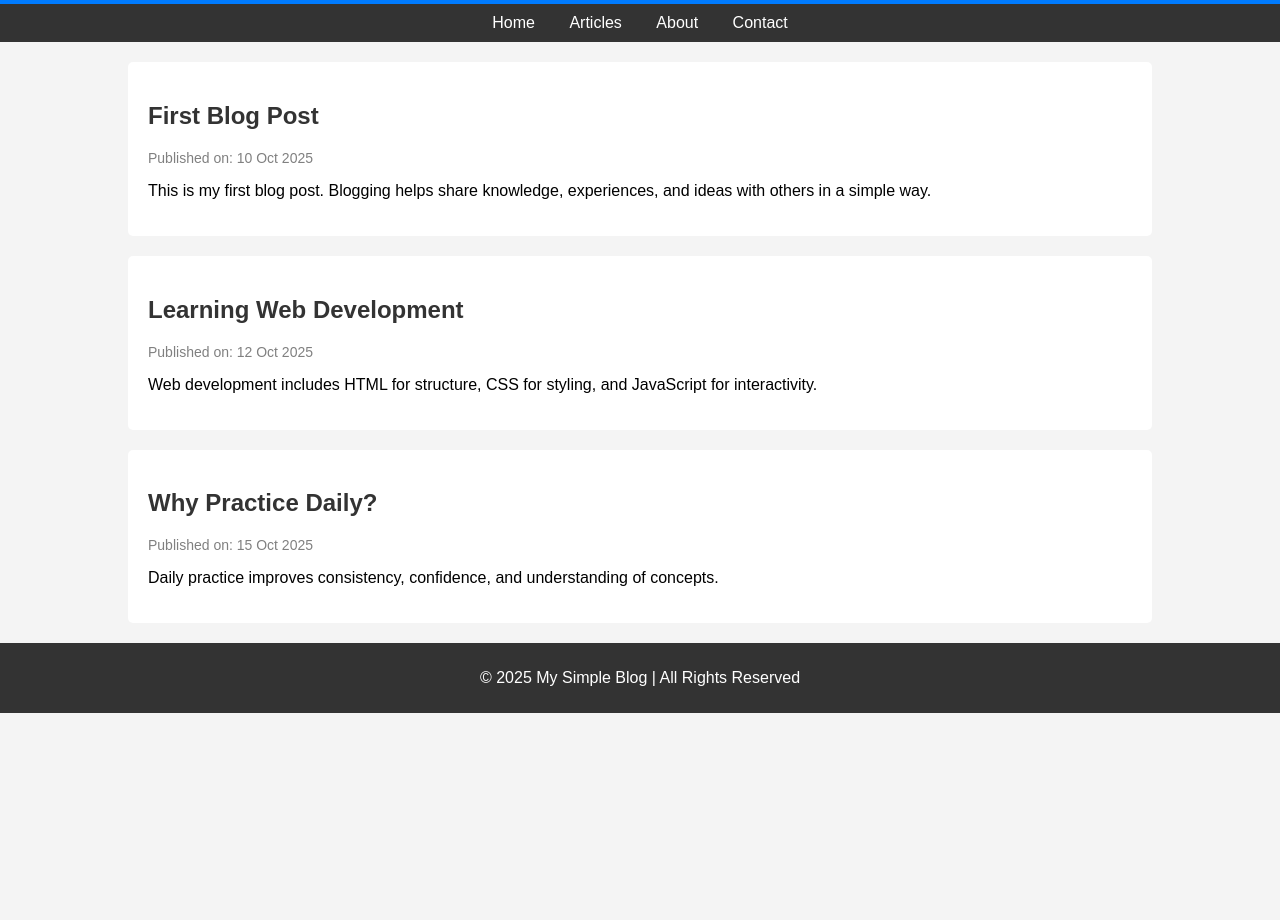
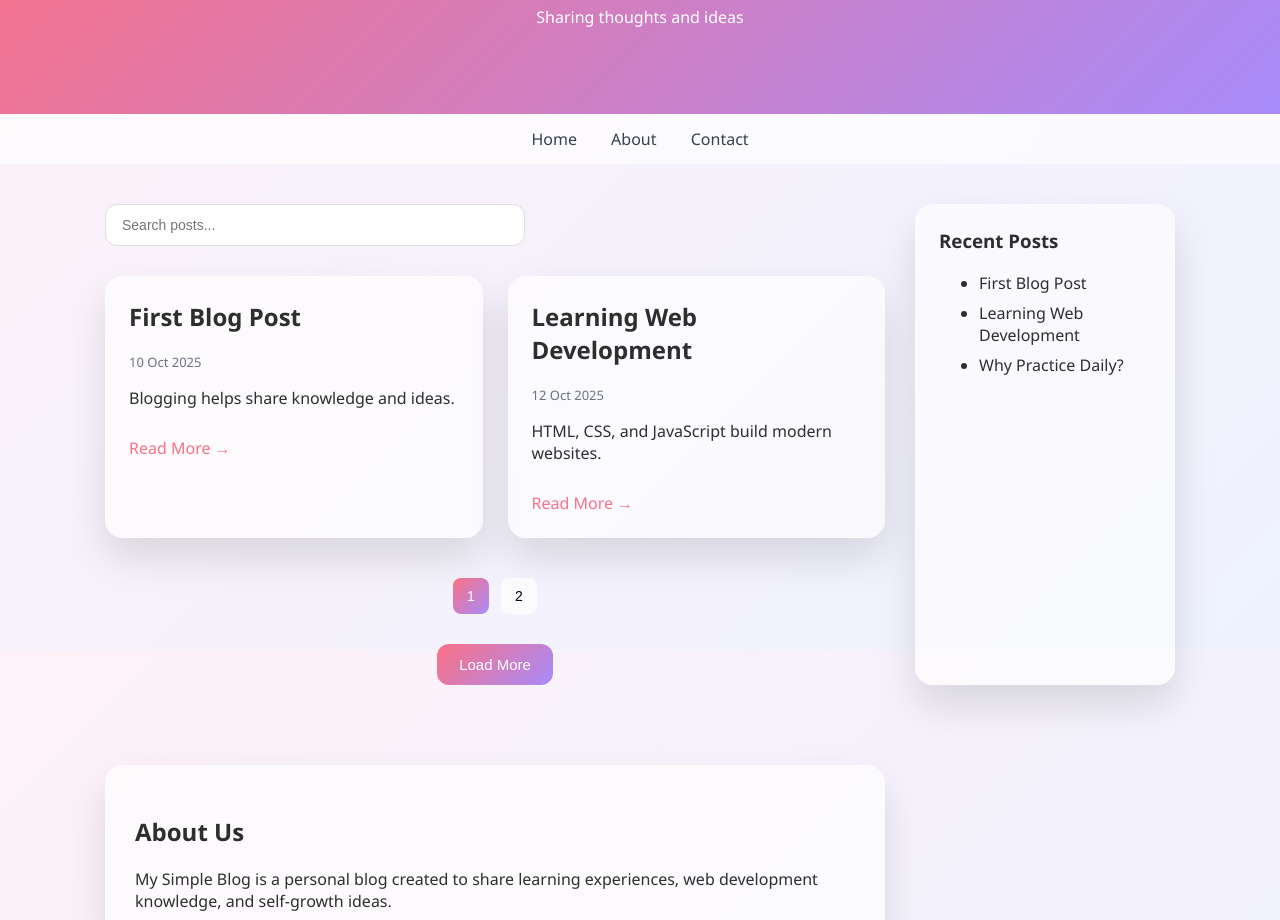
Before and after one commit to krunal-mojidra-07/Internship-Projects, a plain HTML site: page Task 10/index.html in a window 1280 px wide. Shown: the part 150-1070 px from the top of the page. Before the commit the page ends 863 px from the top, so only its background shows below. Drawn offline with Linux system fonts and the light colour scheme.

Commit message:
blog web commpleted

```diff
--- a/Task 10/index.html
+++ b/Task 10/index.html
@@ -2,7 +2,7 @@
 <html lang="en">
 <head>
   <meta charset="UTF-8">
-    <title>Simple Blog Page</title>
+  <title>My Simple Blog</title>
   <link rel="stylesheet" href="style.css">
 </head>
 <body>
@@ -13,44 +13,97 @@
 </header>
 
 <nav>
-        <a href="#">Home</a>
-        <a href="#">Articles</a>
-        <a href="#">About</a>
-        <a href="#">Contact</a>
+  <a href="#home">Home</a>
+  <a href="#about">About</a>
+  <a href="#contact">Contact</a>
 </nav>
 
-    <main>
-        <article>
+<main id="home" class="container">
+
+  <!-- BLOG -->
+  <section>
+
+    <!-- Search -->
+    <div class="search-box">
+      <input type="text" id="searchInput" placeholder="Search posts...">
+    </div>
+
+    <!-- Posts -->
+    <div class="posts">
+
+      <article class="post">
         <h2>First Blog Post</h2>
-            <p class="date">Published on: 10 Oct 2025</p>
-            <p>
-                This is my first blog post. Blogging helps share knowledge,
-                experiences, and ideas with others in a simple way.
-            </p>
+        <p class="date">10 Oct 2025</p>
+        <p>Blogging helps share knowledge and ideas.</p>
+        <a class="read-more">Read More →</a>
       </article>
 
-        <article>
+      <article class="post">
         <h2>Learning Web Development</h2>
-            <p class="date">Published on: 12 Oct 2025</p>
-            <p>
-                Web development includes HTML for structure, CSS for styling,
-                and JavaScript for interactivity.
-            </p>
+        <p class="date">12 Oct 2025</p>
+        <p>HTML, CSS, and JavaScript build modern websites.</p>
+        <a class="read-more">Read More →</a>
       </article>
 
-        <article>
+      <article class="post">
         <h2>Why Practice Daily?</h2>
-            <p class="date">Published on: 15 Oct 2025</p>
-            <p>
-                Daily practice improves consistency, confidence, and
-                understanding of concepts.
-            </p>
+        <p class="date">15 Oct 2025</p>
+        <p>Daily practice improves confidence and skills.</p>
+        <a class="read-more">Read More →</a>
       </article>
+
+    </div>
+
+    <!-- Pagination -->
+    <div class="pagination" id="pagination"></div>
+
+    <!-- Load More -->
+    <div class="load-more">
+      <button id="loadMoreBtn">Load More</button>
+    </div>
+
+  </section>
+
+  <!-- Sidebar -->
+  <aside class="sidebar">
+    <h3>Recent Posts</h3>
+    <ul>
+      <li>First Blog Post</li>
+      <li>Learning Web Development</li>
+      <li>Why Practice Daily?</li>
+    </ul>
+  </aside>
+
 </main>
 
+<!-- ABOUT -->
+<section id="about" class="container">
+  <div class="section-card">
+    <h2>About Us</h2>
+    <p>
+      My Simple Blog is a personal blog created to share learning experiences,
+      web development knowledge, and self-growth ideas.
+    </p>
+  </div>
+</section>
+
+<!-- CONTACT -->
+<section id="contact" class="container">
+  <div class="section-card">
+    <h2>Contact</h2>
+    <form>
+      <input type="text" placeholder="Your Name" required>
+      <input type="email" placeholder="Your Email" required>
+      <textarea rows="5" placeholder="Your Message"></textarea>
+      <button type="submit">Send Message</button>
+    </form>
+  </div>
+</section>
+
 <footer>
-        <p>© 2025 My Simple Blog | All Rights Reserved</p>
+  <p>© 2025 My Simple Blog</p>
 </footer>
 
+<script src="script.js"></script>
 </body>
 </html>
--- /dev/null
+++ b/Task 10/script.js
@@ -0,0 +1,60 @@
+const searchInput = document.getElementById("searchInput");
+const pagination = document.getElementById("pagination");
+const loadMoreBtn = document.getElementById("loadMoreBtn");
+
+const allPosts = Array.from(document.querySelectorAll(".post"));
+let filteredPosts = [...allPosts];
+
+let currentPage = 1;
+let postsPerPage = 2;
+
+function renderPosts(){
+  allPosts.forEach(p => p.style.display = "none");
+
+  const start = (currentPage - 1) * postsPerPage;
+  const end = currentPage * postsPerPage;
+
+  filteredPosts.slice(start, end).forEach(p => {
+    p.style.display = "block";
+  });
+
+  updatePagination();
+  updateLoadMore();
+}
+
+function updatePagination(){
+  pagination.innerHTML = "";
+  const totalPages = Math.ceil(filteredPosts.length / postsPerPage);
+
+  for(let i = 1; i <= totalPages; i++){
+    const btn = document.createElement("button");
+    btn.textContent = i;
+    if(i === currentPage) btn.classList.add("active");
+    btn.onclick = () => {
+      currentPage = i;
+      renderPosts();
+    };
+    pagination.appendChild(btn);
+  }
+}
+
+searchInput.addEventListener("keyup", () => {
+  const value = searchInput.value.toLowerCase();
+  filteredPosts = allPosts.filter(post =>
+    post.querySelector("h2").innerText.toLowerCase().includes(value)
+  );
+  currentPage = 1;
+  renderPosts();
+});
+
+loadMoreBtn.onclick = () => {
+  postsPerPage += 2;
+  renderPosts();
+};
+
+function updateLoadMore(){
+  loadMoreBtn.style.display =
+    postsPerPage >= filteredPosts.length ? "none" : "inline-block";
+}
+
+renderPosts();
--- a/Task 10/style.css
+++ b/Task 10/style.css
@@ -1,72 +1,243 @@
-body {
-    font-family: Arial, sans-serif;
-    margin: 0;
-    background-color: #f4f4f4;
+/*  THEME VARIABLES  */
+:root{
+  --bg: linear-gradient(135deg,#fdf2f8,#eef2ff);
+  --text:#2e2e2e;
+  --card:rgba(255,255,255,0.65);
+  --accent:#fb7185;
+  --accent2:#a78bfa;
+  --muted:#6b7280;
 }
 
-/* Header */
-header {
-    background-color: #007BFF;
+/*  GLOBAL RESET  */
+*{
+  box-sizing:border-box;
+}
+
+html, body{
+  height:100%;
+}
+
+body{
+  margin:0;
+  font-family: "Segoe UI", Arial, sans-serif;
+  background: var(--bg);
+  color: var(--text);
+  display:flex;
+  flex-direction:column;
+}
+
+/*  HEADER  */
+header{
+  background: linear-gradient(135deg,var(--accent),var(--accent2));
   color: white;
-    padding: 20px;
+  padding: 70px 20px;
   text-align: center;
 }
 
-/* Navigation */
-nav {
-    background-color: #333;
-    padding: 10px;
+/* NAVBAR  */
+nav{
+  background: rgba(255,255,255,0.6);
+  backdrop-filter: blur(10px);
+  padding: 14px 0;
   text-align: center;
+  position: sticky;
+  top: 0;
+  z-index: 10;
 }
 
-nav a {
-    color: white;
+nav a{
   margin: 0 15px;
   text-decoration: none;
+  color: #374151;
+  font-weight: 500;
 }
 
-nav a:hover {
-    text-decoration: underline;
+nav a:hover{
+  color: var(--accent);
 }
 
-/* Main Content */
-main {
-    width: 80%;
-    margin: 20px auto;
+/* LAYOUT  */
+main{
+  flex: 1;
 }
 
-article {
-    background: white;
-    padding: 20px;
-    margin-bottom: 20px;
-    border-radius: 5px;
+.container{
+  max-width: 1100px;
+  margin: 40px auto;
+  padding: 0 15px;
+  display: grid;
+  grid-template-columns: 3fr 1fr;
+  gap: 30px;
 }
 
-article h2 {
-    color: #333;
+/* SEARCH BAR  */
+.search-box{
+  width: 100%;
+  margin-bottom: 30px;
 }
 
-.date {
+.search-box input{
+  width: 100%;
+  max-width: 420px;
+  padding: 12px 16px;
+  border-radius: 12px;
+  border: 1px solid #ddd;
   font-size: 14px;
-    color: gray;
+  outline: none;
 }
 
-/* Footer */
-footer {
-    background-color: #333;
-    color: white;
-    text-align: center;
-    padding: 10px;
+/* POSTS GRID  */
+.posts{
+  display: grid;
+  grid-template-columns: repeat(auto-fit,minmax(250px,1fr));
+  gap: 25px;
 }
 
-/* Responsive Design */
-@media (max-width: 600px) {
-    main {
-        width: 95%;
+/*  ARTICLE CARD  */
+.post{
+  background: var(--card);
+  padding: 24px;
+  border-radius: 18px;
+  box-shadow: 0 20px 40px rgba(0,0,0,0.12);
+  transition: transform 0.3s ease, box-shadow 0.3s ease;
+  cursor: pointer;
 }
 
-    nav a {
-        display: block;
-        margin: 5px 0;
+.post:hover{
+  transform: translateY(-8px);
+  box-shadow: 0 30px 60px rgba(0,0,0,0.18);
+}
+
+.post h2{
+  margin-top: 0;
+}
+
+.date{
+  font-size: 13px;
+  color: var(--muted);
+}
+
+.read-more{
+  display: inline-block;
+  margin-top: 12px;
+  color: var(--accent);
+  text-decoration: none;
+  font-weight: 500;
+}
+
+/*  SIDEBAR  */
+.sidebar{
+  background: var(--card);
+  padding: 24px;
+  border-radius: 18px;
+  box-shadow: 0 20px 40px rgba(0,0,0,0.12);
+}
+
+.sidebar h3{
+  margin-top: 0;
+}
+
+.sidebar li{
+  margin-bottom: 8px;
+}
+
+/*  PAGINATION  */
+.pagination{
+  display: flex;
+  justify-content: center;
+  gap: 12px;
+  margin-top: 40px;
+}
+
+.pagination button{
+  min-width: 36px;
+  height: 36px;
+  border: none;
+  border-radius: 8px;
+  cursor: pointer;
+  background: rgba(255,255,255,0.7);
+  font-size: 14px;
+}
+
+.pagination button.active,
+.pagination button:hover{
+  background: linear-gradient(135deg,var(--accent),var(--accent2));
+  color: white;
+}
+
+/* LOAD MORE BUTTON  */
+.load-more{
+  display: flex;
+  justify-content: center;
+  margin-top: 30px;
+}
+
+.load-more button{
+  padding: 12px 22px;
+  border: none;
+  border-radius: 12px;
+  background: linear-gradient(135deg,var(--accent),var(--accent2));
+  color: white;
+  cursor: pointer;
+  font-size: 15px;
+  transition: transform 0.3s ease, box-shadow 0.3s ease;
+}
+
+.load-more button:hover{
+  transform: translateY(-3px);
+  box-shadow: 0 12px 25px rgba(0,0,0,0.25);
+}
+
+/* ABOUT & CONTACT SECTIONS */
+.section-card{
+  background: var(--card);
+  padding: 30px;
+  border-radius: 18px;
+  box-shadow: 0 20px 40px rgba(0,0,0,0.12);
+}
+
+/* CONTACT FORM */
+form input,
+form textarea{
+  width: 100%;
+  padding: 14px;
+  border-radius: 12px;
+  border: 1px solid #ddd;
+  margin-bottom: 15px;
+  font-size: 14px;
+  outline: none;
+}
+
+/* Send Message Button */
+form button{
+  padding: 14px 26px;
+  border: none;
+  border-radius: 12px;
+  font-size: 15px;
+  font-weight: 500;
+  cursor: pointer;
+  background: linear-gradient(135deg,var(--accent),var(--accent2));
+  color: white;
+  transition: transform 0.3s ease, box-shadow 0.3s ease;
+}
+
+form button:hover{
+  transform: translateY(-3px);
+  box-shadow: 0 10px 25px rgba(0,0,0,0.25);
+}
+
+/* FOOTER */
+footer{
+  background: rgba(255,255,255,0.5);
+  backdrop-filter: blur(10px);
+  text-align: center;
+  padding: 18px;
+  margin-top: 40px;
+}
+
+/* RESPONSIVE */
+@media(max-width: 900px){
+  .container{
+    grid-template-columns: 1fr;
   }
 }
```
Lines whose indentation alone changed are shown as unchanged.
